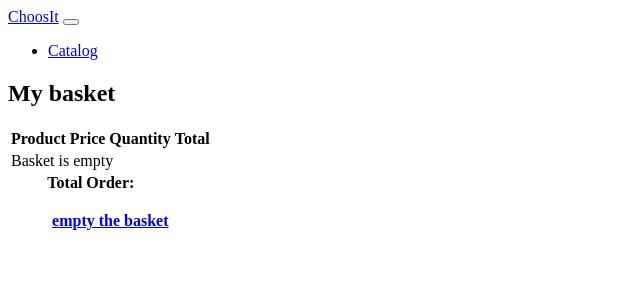
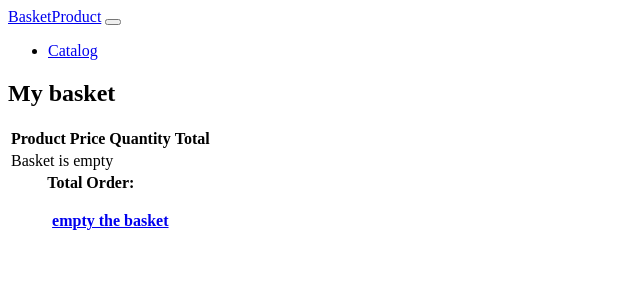
Before and after one commit to amori-github/BasketProduct, a Symfony app: template templates/basket/index.html.twig in a window 1280 px wide. Shown: the top 300 px of the page, without its empty margins (0-640 px from the left). Run offline with Twig, Linux system fonts and the light colour scheme; the template is opened without the code that fills it, so the values that code supplies are empty; some libraries are stand-ins or nearby versions.

Commit message:
Update base.html.twig

```diff
--- a/templates/base.html.twig
+++ b/templates/base.html.twig
@@ -11,7 +11,7 @@
 <header>
 <nav class="navbar navbar-expand-lg navbar-dark bg-primary">
 
-    <a class="navbar-brand" href="#">ChoosIt</a>
+    <a class="navbar-brand" href="#">BasketProduct</a>
     <button class="navbar-toggler" type="button" data-toggle="collapse" data-target="#navbarSupportedContent"
             aria-controls="navbarSupportedContent" aria-expanded="false" aria-label="Toggle navigation">
         <span class="navbar-toggler-icon"></span>
```
